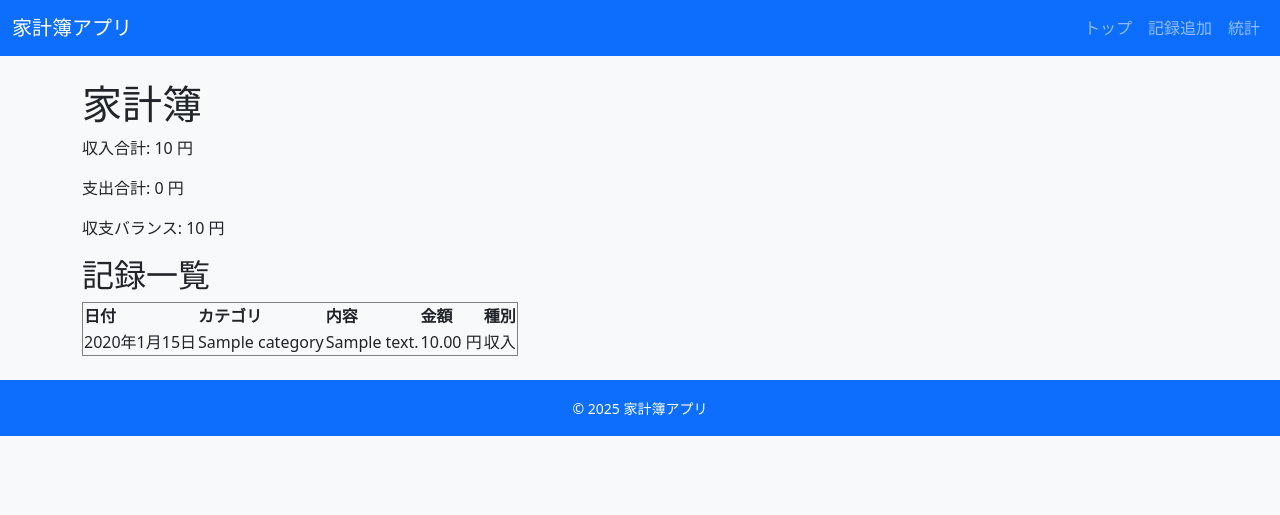
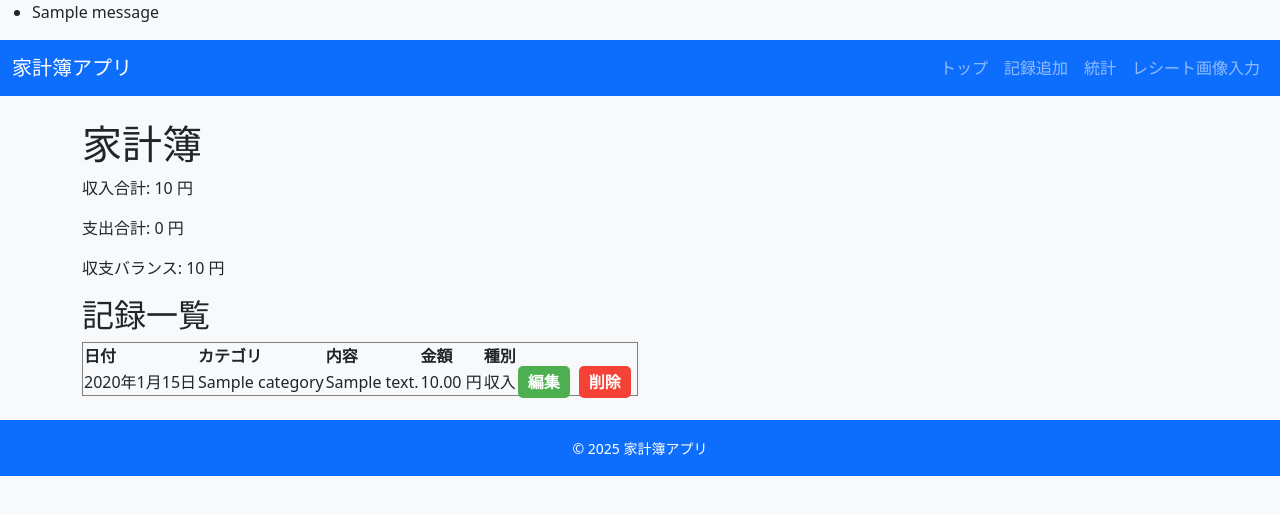
Before and after one commit to Tsubasa-ailes/kakeibo, a Django app: page / in a window 1280 px wide. Shown: the top 515 px of the page. Run offline with Django 5.2, Linux system fonts and the light colour scheme; tables that the repository leaves empty hold one stand-in row (values such as "Sample post"); one stand-in notice (Sample message) is shown.

Commit message:
Your commit message

```diff
--- a/docker-compose.yml
+++ b/docker-compose.yml
@@ -11,7 +11,7 @@ services:
       MYSQL_PASSWORD: password123
       MYSQL_ROOT_PASSWORD: rootpass
     ports:
-      - "3306:3306"
+      - "3309:3306"
     volumes:
       - db_data:/var/lib/mysql
 
@@ -21,7 +21,7 @@ services:
     volumes:
       - .:/code
     ports:
-      - "8000:8000"
+      - "8001:8000"
     depends_on:
       - db
 
--- a/kakeibo/settings.py
+++ b/kakeibo/settings.py
@@ -55,7 +55,7 @@ ROOT_URLCONF = "kakeibo.urls"
 TEMPLATES = [
     {
         "BACKEND": "django.template.backends.django.DjangoTemplates",
-        "DIRS": [],
+        "DIRS": [BASE_DIR / "kakeibo_app" / "templates"],
         "APP_DIRS": True,
         "OPTIONS": {
             "context_processors": [
--- a/kakeibo_app/forms.py
+++ b/kakeibo_app/forms.py
@@ -9,3 +9,6 @@ class ExpenseForm(forms.ModelForm):
             'date': forms.DateInput(attrs={'type': 'date'}),
             'amount': forms.NumberInput(attrs={'step': '0.01'}),
         }
+
+class ReceiptUploadForm(forms.Form):
+    image = forms.ImageField(label='レシート画像')
--- a/kakeibo_app/templates/kakeibo/add_expense.html
+++ b/kakeibo_app/templates/kakeibo/add_expense.html
@@ -4,10 +4,10 @@
 <html lang="ja">
 <head>
     <meta charset="UTF-8">
-    <title>家計簿の記録追加</title>
+    <title>記録追加</title>
 </head>
 <body>
-    <h1>家計簿の記録を追加</h1>
+    <h1>記録を追加</h1>
 
     <form method="post">
         {% csrf_token %}
--- a/kakeibo_app/templates/kakeibo/base.html
+++ b/kakeibo_app/templates/kakeibo/base.html
@@ -1,6 +1,24 @@
 <!DOCTYPE html>
 <html lang="ja">
 <head>
+    <style>
+        .my-btn {
+            padding: 5px 10px;
+            text-decoration: none;
+            border-radius: 5px;
+            color: white;
+            font-weight: bold;
+            margin-right: 5px;
+        }
+
+        .my-edit {
+            background-color: #4CAF50; /* 緑 */
+        }
+
+        .my-delete {
+            background-color: #f44336; /* 赤 */
+        }
+    </style>
     <meta charset="UTF-8">
     <title>{% block title %}家計簿アプリ{% endblock %}</title>
     <meta name="viewport" content="width=device-width, initial-scale=1">
@@ -13,6 +31,15 @@
 </head>
 <body class="bg-light">
     <!-- ヘッダー -->
+    {% if messages %}
+    <ul class="messages">
+        {% for message in messages %}
+        <li{% if message.tags %} class="{{ message.tags }}"{% endif %}>
+            {{ message }}
+        </li>
+        {% endfor %}
+    </ul>
+    {% endif %}
     <nav class="navbar navbar-expand-lg navbar-dark bg-primary">
         <div class="container-fluid">
             <a class="navbar-brand" href="{% url 'index' %}">家計簿アプリ</a>
@@ -29,6 +56,9 @@
                     </li>
                     <li class="nav-item">
                         <a class="nav-link" href="{% url 'stats' %}">統計</a>
+                    </li>
+                    <li class="nav-item">
+                        <a class="nav-link" href="{% url 'receipt_upload' %}">レシート画像入力</a>
                     </li>
                 </ul>
             </div>
--- a/kakeibo_app/templates/kakeibo/index.html
+++ b/kakeibo_app/templates/kakeibo/index.html
@@ -28,6 +28,10 @@
             <td>{{ expense.description }}</td>
             <td>{{ expense.amount }} 円</td>
             <td>{% if expense.income %}収入{% else %}支出{% endif %}</td>
+            <td>
+                <a href="{% url 'edit_expense' expense.id %}" class="my-btn my-edit">編集</a>
+                <a href="{% url 'delete_expense' expense.id %}" class="my-btn my-delete">削除</a>
+            </td>
         </tr>
         {% endfor %}
     </table>
--- a/kakeibo_app/urls.py
+++ b/kakeibo_app/urls.py
@@ -5,4 +5,7 @@ urlpatterns = [
     path('', views.index, name='index'),
     path('add/', views.add_expense, name='add_expense'),
     path('stats/', views.stats, name='stats'),
+    path('receipt/', views.receipt_upload, name='receipt_upload'),
+    path('edit/<int:expense_id>/', views.edit_expense, name='edit_expense'),
+    path('delete/<int:expense_id>/', views.delete_expense, name='delete_expense'),
 ]
--- a/kakeibo_app/views.py
+++ b/kakeibo_app/views.py
@@ -1,8 +1,13 @@
-from django.shortcuts import render, redirect
-from .models import Expense
+from django.shortcuts import render, get_object_or_404, redirect
+from .models import Expense, Category
 from .forms import ExpenseForm  # ← 忘れずにインポート！
 from django.db.models import Sum
 import json
+from PIL import Image, ImageOps, ImageFilter
+import pytesseract
+import os
+from django.http import HttpResponse
+from django.contrib import messages
 
 def index(request):
     expenses = Expense.objects.all().order_by('-date')
@@ -45,3 +50,49 @@ def stats(request):
         'data': json.dumps(data),
     }
     return render(request, 'kakeibo/stats.html', context)
+
+def receipt_upload(request):
+    if request.method == 'POST' and request.FILES['receipt']:
+        uploaded_file = request.FILES['receipt']
+        image = Image.open(uploaded_file)
+
+        # 画像の前処理
+        # グレースケール化
+        image = image.convert('L')
+
+        # 二値化（白黒に変換）
+        threshold = 150
+        image = image.point(lambda p: p > threshold and 255)
+
+        # ノイズ除去
+        image = image.filter(ImageFilter.MedianFilter())
+
+        # OCRを実行
+        custom_config = r'--oem 3 --psm 6'
+        extracted_text = pytesseract.image_to_string(image, lang='jpn', config=custom_config)
+
+        # 結果をテンプレートに渡して表示
+        return render(request, 'kakeibo/receipt_upload.html', {
+            'extracted_text': extracted_text
+        })
+
+    return render(request, 'kakeibo/receipt_upload.html')
+
+def edit_expense(request, expense_id):
+    expense = get_object_or_404(Expense, id=expense_id)
+    if request.method == 'POST':
+        form = ExpenseForm(request.POST, instance=expense)
+        if form.is_valid():
+            form.save()
+            return redirect('index')  # 編集後トップへ戻る
+    else:
+        form = ExpenseForm(instance=expense)
+    return render(request, 'kakeibo/edit.html', {'form': form})
+
+def delete_expense(request, expense_id):
+    expense = get_object_or_404(Expense, id=expense_id)
+    if request.method == 'POST':
+        expense.delete()
+        messages.success(request, '記録を削除しました。')
+        return redirect('index')
+    return render(request, 'kakeibo/delete.html', {'expense': expense})
--- a/requirements.txt
+++ b/requirements.txt
@@ -1,2 +1,4 @@
 Django>=5.1
 mysqlclient>=2.2
+pytesseract
+Pillow
```
Also changed, not shown: kakeibo_app/templates/kakeibo/delete.html (added, +18 -0 lines), kakeibo_app/templates/kakeibo/edit.html (added, +11 -0 lines), kakeibo_app/templates/kakeibo/receipt_upload.html (added, +26 -0 lines), 1 other file.
